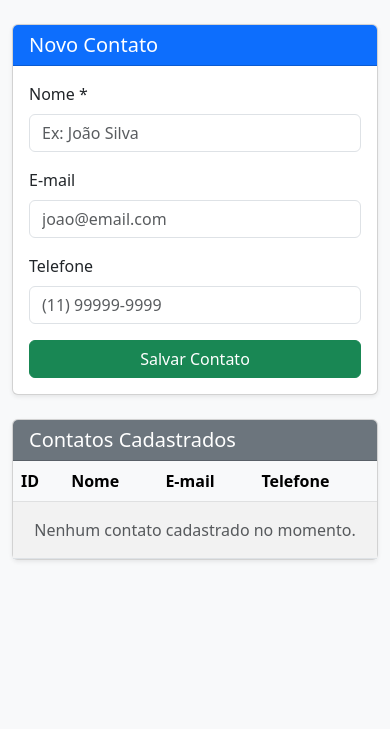
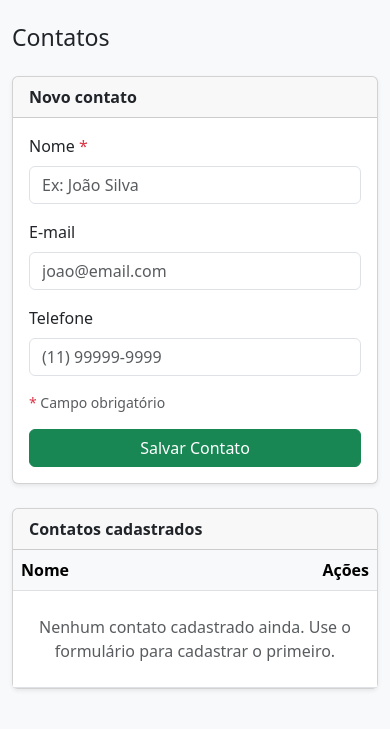
Before and after one commit to mascarnhas/Tutorial-Flask---Wake-up-Call, a Flask app: page /contatos in a window 390 px wide. Shown: the part 56-785 px from the top of the page. Run offline with Flask 3, Linux system fonts and the light colour scheme.

Commit message:
T10/T11: melhora visual e responsividade de contatos.html

```diff
--- a/templates/contatos.html
+++ b/templates/contatos.html
@@ -3,62 +3,70 @@
 {% block title %}Gerenciar Contatos - Task Manager{% endblock %}
 
 {% block content %}
-<div class="row">
-    <!-- Form de Cadastro de Contatos -->
-    <div class="col-md-5 mb-4">
+<h1 class="h3 mb-4">Contatos</h1>
+
+<div class="row g-4">
+    <div class="col-lg-4">
         <div class="card shadow-sm">
-            <div class="card-header bg-primary text-white">
-                <h5 class="mb-0">Novo Contato</h5>
-            </div>
+            <div class="card-header fw-semibold">Novo contato</div>
             <div class="card-body">
                 <form method="POST" action="{{ url_for('contatos') }}">
                     <div class="mb-3">
-                        <label for="nome" class="form-label">Nome *</label>
-                        <input type="text" class="form-control" id="nome" name="nome" placeholder="Ex: João Silva" required>
+                        <label for="nome" class="form-label">Nome <span class="text-danger">*</span></label>
+                        <input type="text" class="form-control" id="nome" name="nome"
+                               placeholder="Ex: João Silva" autocomplete="name" required>
                     </div>
                     <div class="mb-3">
                         <label for="email" class="form-label">E-mail</label>
-                        <input type="email" class="form-control" id="email" name="email" placeholder="joao@email.com">
+                        <input type="email" class="form-control" id="email" name="email"
+                               placeholder="joao@email.com" autocomplete="email">
                     </div>
                     <div class="mb-3">
                         <label for="telefone" class="form-label">Telefone</label>
-                        <input type="text" class="form-control" id="telefone" name="telefone" placeholder="(11) 99999-9999">
+                        <input type="tel" class="form-control" id="telefone" name="telefone"
+                               placeholder="(11) 99999-9999" autocomplete="tel">
                     </div>
+                    <div class="form-text mb-3"><span class="text-danger">*</span> Campo obrigatório</div>
                     <button type="submit" class="btn btn-success w-100">Salvar Contato</button>
                 </form>
             </div>
         </div>
     </div>
 
-    <!-- Tabela de Listagem de Contatos -->
-    <div class="col-md-7">
+    <div class="col-lg-8">
         <div class="card shadow-sm">
-            <div class="card-header bg-secondary text-white">
-                <h5 class="mb-0">Contatos Cadastrados</h5>
-            </div>
-            <div class="card-body p-0">
+            <div class="card-header fw-semibold">Contatos cadastrados</div>
             <div class="table-responsive">
-                    <table class="table table-striped table-hover align-middle mb-0">
+                <table class="table table-hover align-middle mb-0">
                     <thead class="table-light">
                         <tr>
-                                <th>ID</th>
-                                <th>Nome</th>
-                                <th>E-mail</th>
-                                <th>Telefone</th>
+                            <th scope="col" class="d-none d-md-table-cell">ID</th>
+                            <th scope="col">Nome</th>
+                            <th scope="col" class="d-none d-md-table-cell">E-mail</th>
+                            <th scope="col" class="d-none d-md-table-cell">Telefone</th>
+                            <th scope="col" class="text-end">Ações</th>
                         </tr>
                     </thead>
                     <tbody>
                         {% for contato in contatos %}
                         <tr>
-                                <td>{{ contato.id }}</td>
-                                <td><strong>{{ contato.nome }}</strong></td>
-                                <td>{{ contato.email or '-' }}</td>
-                                <td>{{ contato.telefone or '-' }}</td>
+                            <td class="d-none d-md-table-cell text-muted">{{ contato.id }}</td>
+                            <td class="fw-semibold">
+                                {{ contato.nome }}
+
+                                <div class="d-md-none fw-normal small text-muted text-break">
+                                    {{ contato.email or '-' }}<br>{{ contato.telefone or '-' }}
+                                </div>
+                            </td>
+                            <td class="d-none d-md-table-cell text-break">{{ contato.email or '-' }}</td>
+                            <td class="d-none d-md-table-cell text-nowrap">{{ contato.telefone or '-' }}</td>
+                            <td class="text-end text-nowrap">
+                            </td>
                         </tr>
                         {% else %}
                         <tr>
-                                <td colspan="4" class="text-center text-muted py-3">
-                                    Nenhum contato cadastrado no momento.
+                            <td colspan="5" class="text-center text-muted py-4">
+                                Nenhum contato cadastrado ainda. Use o formulário para cadastrar o primeiro.
                             </td>
                         </tr>
                         {% endfor %}
@@ -68,5 +76,4 @@
         </div>
     </div>
 </div>
-</div>
 {% endblock %}
```
Lines whose indentation alone changed are shown as unchanged.
